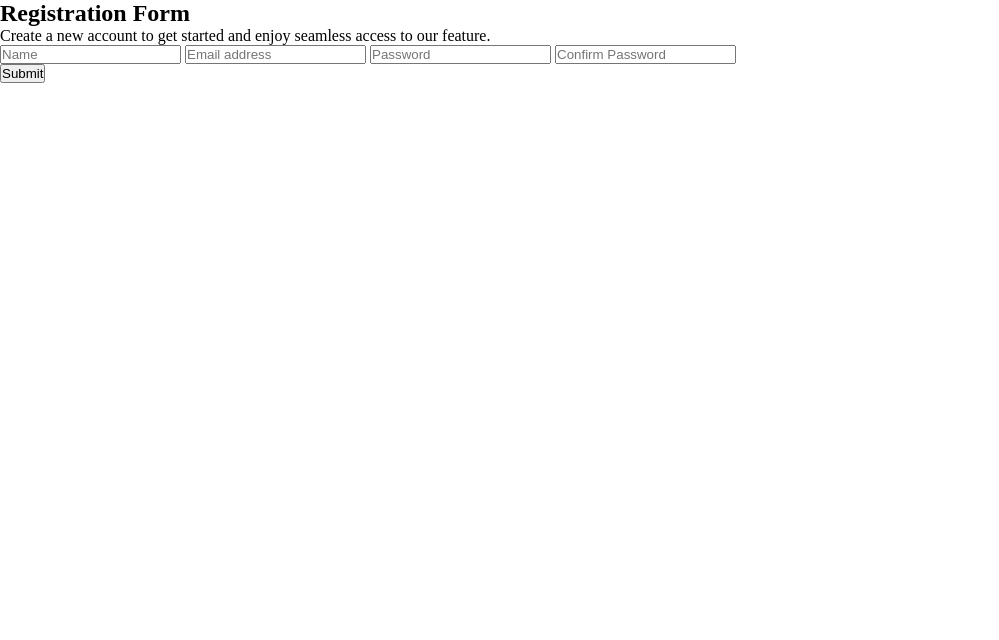
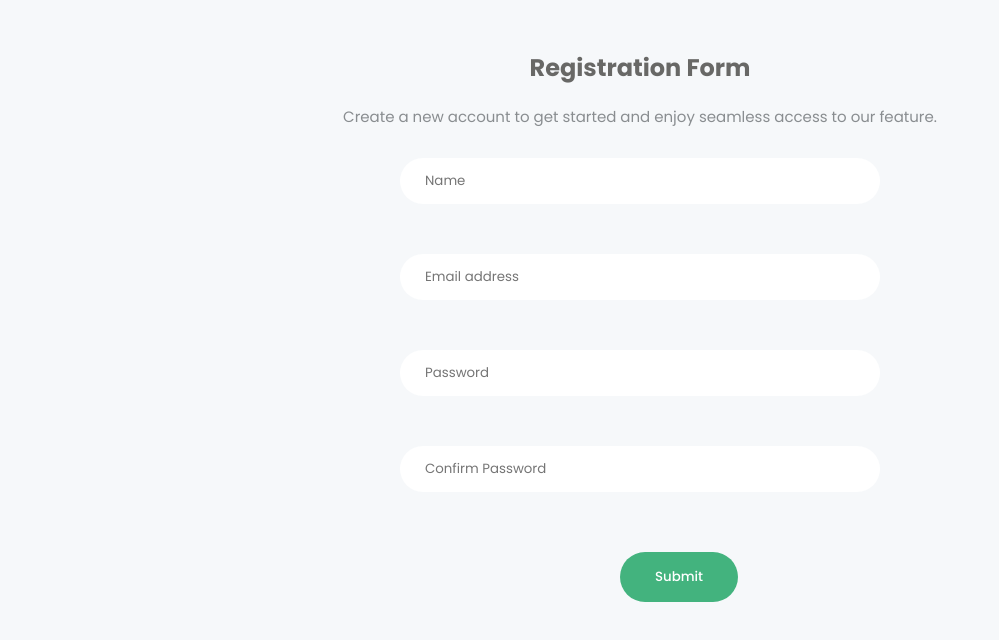
Before and after one commit to Hamza-Maliikk/Login_Registration_Form, a plain HTML site: page signup.html in a window 1280 px wide. Shown: the whole page, without its empty margins (0-999 px from the left). Drawn offline with Linux system fonts and the light colour scheme; some packages are replaced by stand-ins of ours; a script that the page names is missing.

Commit message:
update-commit
Apply css in signup page and add sweetalert

```diff
--- a/signup.html
+++ b/signup.html
@@ -7,20 +7,47 @@
     <link rel="stylesheet" href="./style.css" />
   </head>
   <body>
+    <div class="register">
       <h2>Registration Form</h2>
       <p>
         Create a new account to get started and enjoy seamless access to our
         feature.
       </p>
-    <form id="signup" action="">
-      <input id="name" type="text" placeholder="Name" />
-      <input id="email" type="email" placeholder="Email address" />
-      <input id="password" type="password" placeholder="Password" />
-      <input id="confirm" type="password" placeholder="Confirm Password" />
+    </div>
+    <div class="form_items">
+      <form class="input" id="signup" action="">
+        <input
+          class="input_box"
+          autocomplete="new-name"
+          id="name"
+          type="text"
+          placeholder="Name"
+        />
+        <input
+          class="input_box"
+          autocomplete="off"
+          id="email"
+          type="email"
+          placeholder="Email address"
+        />
+        <input
+          class="input_box"
+          id="password"
+          type="password"
+          placeholder="Password"
+        />
+
+        <input
+          class="input_box"
+          id="confirm"
+          type="password"
+          placeholder="Confirm Password"
+        />
       </form>
-    <div>
-      <button id="submit">Submit</button>
+      <button class="btn_submit" id="submitBtn">Submit</button>
     </div>
-    <script type="module" src="./signup.js"></script>
+
+    <script src="./signup.js"></script>
+    <script src="https://cdn.jsdelivr.net/npm/sweetalert2@11"></script>
   </body>
 </html>
--- a/signup.js
+++ b/signup.js
@@ -1,14 +1,35 @@
 const form = document.getElementById("signup");
-const submit = document.getElementById("submit");
-console.log(submit);
+const submitBtn = document.getElementById("submitBtn");
+const nameValid = /^[A-Za-zÀ-ÖØ-öø-ÿ'’-]{1}[A-Za-zÀ-ÖØ-öø-ÿ'’\-\s]{1,49}$/;
+const emailValid = /^[a-zA-Z0-9._%+-]+@[a-zA-Z0-9.-]+\.[A-Za-z]{3,}$/;
+const passwordValid = /^(?=.*[a-z])(?=.*[A-Z])(?=.*\d)(?=.*[^\w\s]).{8,}$/;
+const error = document.getElementById("error");
+// LOGIN //
 
-submit.addEventListener("click", (e) => {
+submitBtn.addEventListener("click", (e) => {
   e.preventDefault();
 
-  const name = document.getElementById("name").value;
-  const email = document.getElementById("email").value;
-  const password = document.getElementById("password").value;
-  const confirm = document.getElementById("confirm").value;
+  const name = document.getElementById("name").value.trim();
+  const email = document.getElementById("email").value.trim();
+  const password = document.getElementById("password").value.trim();
+  const confirm = document.getElementById("confirm").value.trim();
+
+  if (!nameValid.test(name)) {
+    alert("Please Enter a Valid Name");
+    return;
+  }
+  if (!emailValid.test(email)) {
+    alert("Please enter Valid email");
+    return;
+  }
+  if (password == "" || confirm == "") {
+    alert("Enter Password");
+    return;
+  }
+  if (password !== confirm) {
+    alert("Enter same password ");
+    return;
+  }
 
   const userData = {
     name,
@@ -16,7 +37,13 @@ submit.addEventListener("click", (e) => {
     password,
     confirm,
   };
+
   localStorage.setItem("user", JSON.stringify(userData));
-  alert("Signup");
-  form.reset();
+  Swal.fire({
+    title: "Good job!",
+    text: "SignUP successfully",
+    icon: "success",
+  }).then(() => {
+    window.location.replace("./login.html");
+  });
 });
--- a/style.css
+++ b/style.css
@@ -1,6 +1,50 @@
-@import url('https://fonts.googleapis.com/css2?family=Poppins:ital,wght@0,100;0,200;0,300;0,400;0,500;0,600;0,700;0,800;0,900;1,100;1,200;1,300;1,400;1,500;1,600;1,700;1,800;1,900&family=Roboto:ital,wght@0,100..900;1,100..900&display=swap');
+@import url("https://fonts.googleapis.com/css2?family=Poppins:ital,wght@0,100;0,200;0,300;0,400;0,500;0,600;0,700;0,800;0,900;1,100;1,200;1,300;1,400;1,500;1,600;1,700;1,800;1,900&family=Roboto:ital,wght@0,100..900;1,100..900&display=swap");
 
-*{
- margin: 0;
- padding: 0;
+* {
+  margin: 0;
+  padding: 0;
+  background-color: #f6f8fa;
+  font-family: Poppins;
 }
+.register {
+  margin-top: 50px;
+  text-align: center;
+}
+.register h2{
+  color: #686866;
+}
+.register p {
+  color: #898D90;
+  padding: 20px;
+  font-size: 15px;
+
+}
+.input {
+
+  display: flex;
+  flex-direction: column;
+  margin: 10px 400px;
+}
+.input_box {
+  background-color: #ffff;
+  border: none;
+  border-radius: 100px;
+  padding: 13px 25px;
+  margin-bottom: 50px;
+}
+.input_box:focus{
+  outline: none;
+}
+
+.btn_submit {
+    padding: 15px 35px;
+    background-color: #43B37E;
+    color: #ffff;
+    font-weight: 500;
+    border: none;
+    position: absolute;
+    left: 620px;
+    /* margin: auto; */
+
+    border-radius: 40px;
+}
```
Also changed, not shown: home.html (added, +19 -0 lines), home.js (added, +8 -0 lines), login.html (+4 -3 lines), login.js (+26 -0 lines). Lines whose indentation alone changed are shown as unchanged.
